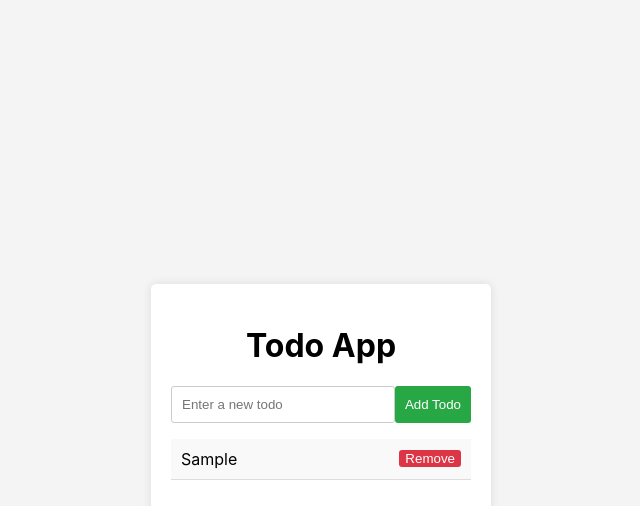
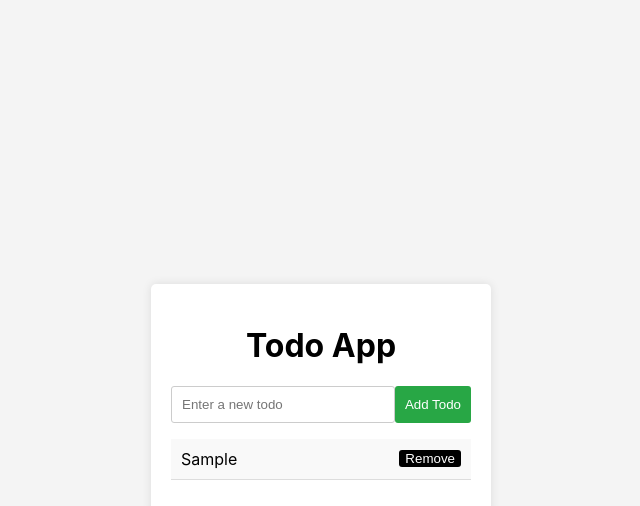
Before and after one commit to Mialmadsen/bdeFinalProject, a website built with Vite: page index.html in a window 1280 px wide. Both pictures are taken after typing "Sample" into the empty fields and a click on the button "Add Todo". Shown: the whole page, without its empty margins (319-959 px from the left). Built offline with nearby package versions, Linux system fonts and the light colour scheme.

```diff
--- a/src/main.ts
+++ b/src/main.ts
@@ -76,17 +76,17 @@
     const li = document.createElement('li') //create a new list item for each todo
     li.className = 'todo-item'              //add a class for styling
 
-    // 🔹 NYT: Add a class if todo is completed (for styling)
+    // Add a class if todo is completed (for styling)
     const completedClass = todo.completed ? 'completed' : '';
 
-    // 🔹 NYT: include completedClass on span
+    // include completedClass on span
     li.innerHTML = `
       <span class="${completedClass}">${todo.text}</span>
       <button>Remove</button>
     `;
 
     addRemoveButtonListener(li, todo.id);   //add event listener to the remove button
-    addToggleCompleteListener(li, todo.id); // 🔹 NYT: add event listener to toggle completed state
+    addToggleCompleteListener(li, todo.id); //add event listener to toggle completed state
     todoList.appendChild(li);               //append the new list item to the todoList
   })
 }
@@ -110,7 +110,7 @@
 
 
 
-//---------------- NYT: TOGGLE COMPLETED FUNCTION ----------------//
+//---------------- TOGGLE COMPLETED FUNCTION ----------------//
 
 const addToggleCompleteListener = (li: HTMLLIElement, id: number) => {
   const span = li.querySelector('span') as HTMLSpanElement; //select the text span inside the li
--- a/src/style.css
+++ b/src/style.css
@@ -75,7 +75,7 @@
 }
 .todo-item button {
   border: none;
-  background: #dc3545;
+  background: black;
   color: #fff;
   border-radius: 3px;
   cursor: pointer;
```
Also changed, not shown: .github/workflows/ReleasePlease.yaml (added).
